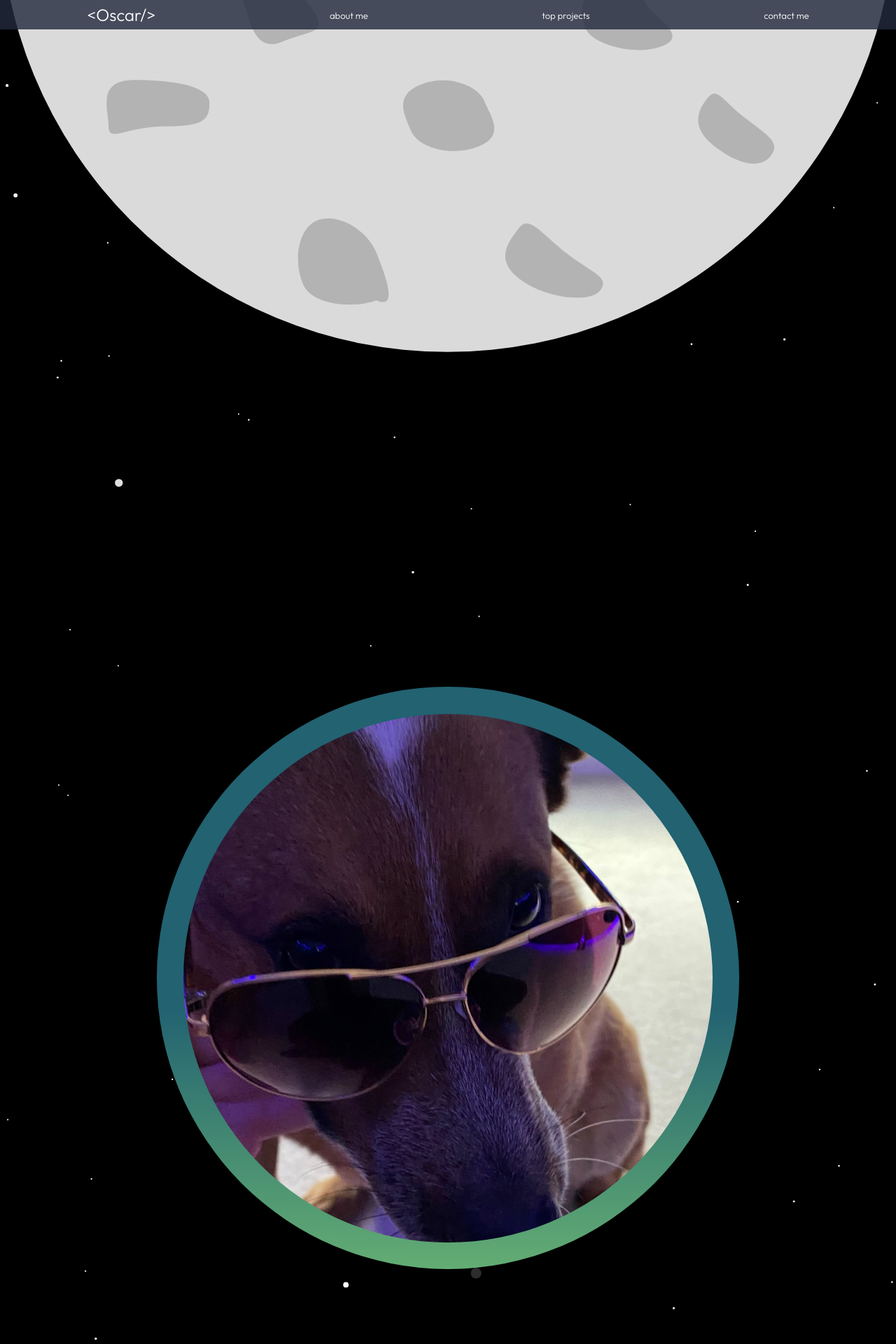
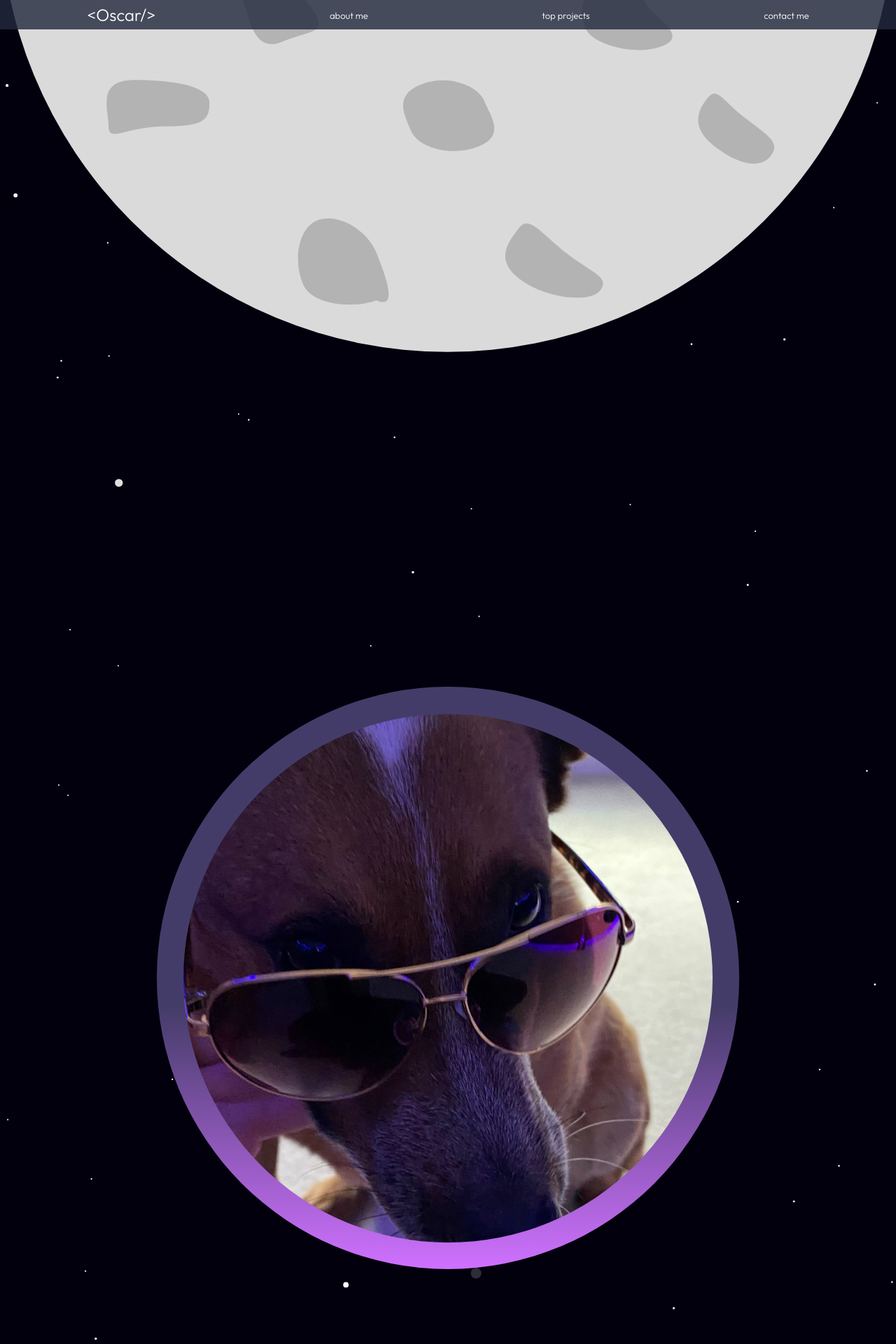
Before and after one commit to kurealnum/PersonalWebsite, a Django app: page / in a window 1280 px wide. Shown: the top 1920 px of the page at 70% size. Run offline with Django 4.2, Linux system fonts and the light colour scheme.

Commit message:
added variables, workig on changing colors

```diff
--- a/static/js/background.js
+++ b/static/js/background.js
@@ -1,4 +1,7 @@
 // credit -> https://codepen.io/ksenia-k/pen/gOPboQg
+
+const styles = getComputedStyle(document.documentElement);
+const backgroundColor = styles.getPropertyValue('--background-color')
 
 const canvas = document.getElementById("canvas");
 const ctx = canvas.getContext("2d");
@@ -59,7 +62,7 @@ function setupStars() {
 }
 
 function updateStars() {
-    ctx.fillStyle = "black";
+    ctx.fillStyle = backgroundColor;
     ctx.fillRect(0, 0, canvas.width, canvas.height);
     stars.forEach(function (s) {
         s.show();
--- a/static/main_styles.css
+++ b/static/main_styles.css
@@ -9,12 +9,10 @@ gradients are to be decided!
 */
 
 :root {
-  --top-background-color: #02000D;
-  --bottom-background-color: #252e40;
-  --primary: #226271;
-  --secondary: #7168A6;
-  --accent: #7168A6cf;
-  --secondary-accent: #00ACDCaf;
+  --background-color: #02000D;
+  --primary: #2e0983;
+  --secondary: #443C68;
+  --accent: #cf71ff;
 
   font-family: 'Outfit', sans-serif;
   font-weight: 300;
@@ -80,7 +78,7 @@ body .intro-wrapper .pfp-container {
   margin: 75px auto;
   width: 65vw;
   height: 65vw;
-  background: linear-gradient(180deg, #226271 55%, #63AD73 100%);
+  background: linear-gradient(180deg, var(--secondary) 55%, var(--accent) 100%);
 }
 
 div #pfp {
@@ -94,7 +92,7 @@ div #pfp {
 .button-cont {
   display: flex;
   list-style: none;
-  background: linear-gradient(180deg, var(--accent) 0%, var(--secondary-accent) 100%);
+  background: var(--primary);
   border-radius: 10vw;
   align-self: center;
   justify-content: center;
```
